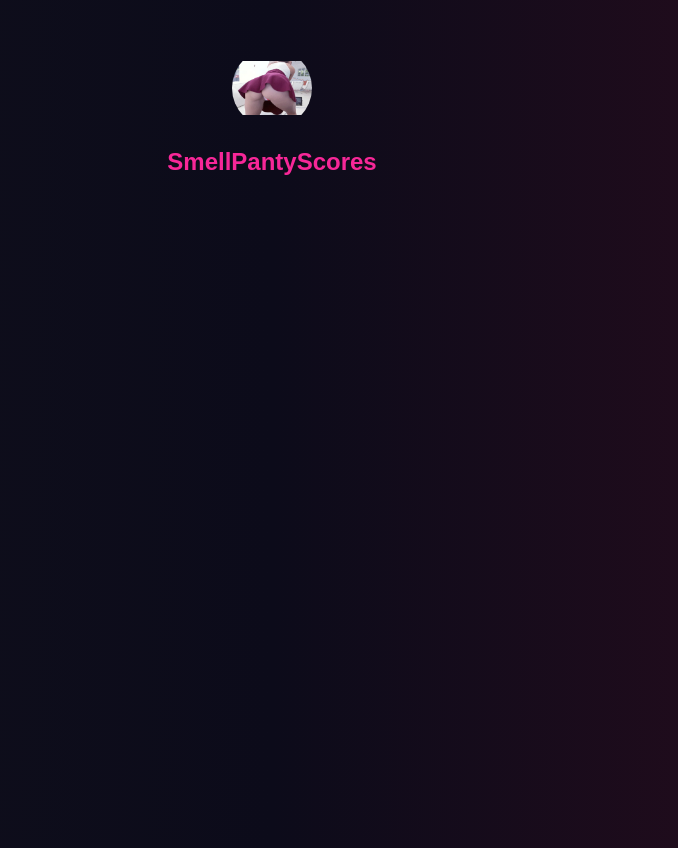
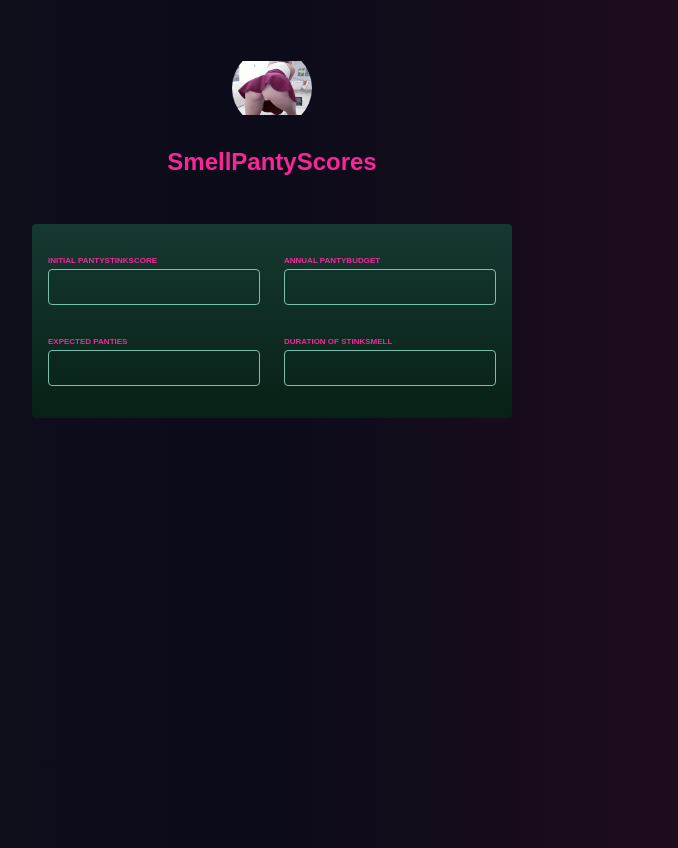
Before and after one commit to K0unty/ur-s5-1, a React (Vite) app: page / in a window 1280 px wide. Shown: the whole page, without its empty margins (368-1046 px from the left). Built offline with nearby package versions, Linux system fonts and the light colour scheme; a web font is replaced by a local one.

Commit message:
setup user input

```diff
--- a/src/App.jsx
+++ b/src/App.jsx
@@ -1,8 +1,14 @@
 // Import Setion
 import Header from "./comp/Header";
+import UserInput from "./comp/UserInput";
 
 function App() {
-  return <Header />;
+  return (
+    <>
+      <Header />
+      <UserInput />
+    </>
+  );
 }
 
 export default App;
--- a/src/comp/UserInput.jsx
+++ b/src/comp/UserInput.jsx
@@ -1,5 +1,28 @@
 // Fetching the user input
 
 export default function UserInput() {
-  return <section id="user-input"></section>;
+  return (
+    <section id="user-input">
+      <div className="input-group">
+        <p>
+          <label> Initial PantyStinkSCore</label>
+          <input type="number" required />
+        </p>
+        <p>
+          <label> Annual PantyBudget</label>
+          <input type="number" required />
+        </p>
+      </div>
+      <div className="input-group">
+        <p>
+          <label> Expected Panties</label>
+          <input type="number" required />
+        </p>
+        <p>
+          <label> Duration of StinkSmell</label>
+          <input type="number" required />
+        </p>
+      </div>
+    </section>
+  );
 }
--- a/src/index.css
+++ b/src/index.css
@@ -55,7 +55,7 @@ body {
   max-width: 30rem;
   margin: 2rem auto;
   border-radius: 4px;
-  background: linear-gradient(180deg, #307e6c, #2b996d);
+  background: linear-gradient(180deg, #153931, #082016);
 }
 
 .input-group {
@@ -67,7 +67,6 @@ body {
 #user-input label {
   display: block;
   margin-bottom: 0.25rem;
-  font-family: "Roboto Condensed", sans-serif;
   font-size: 0.5rem;
   font-weight: bold;
   text-transform: uppercase;
```
